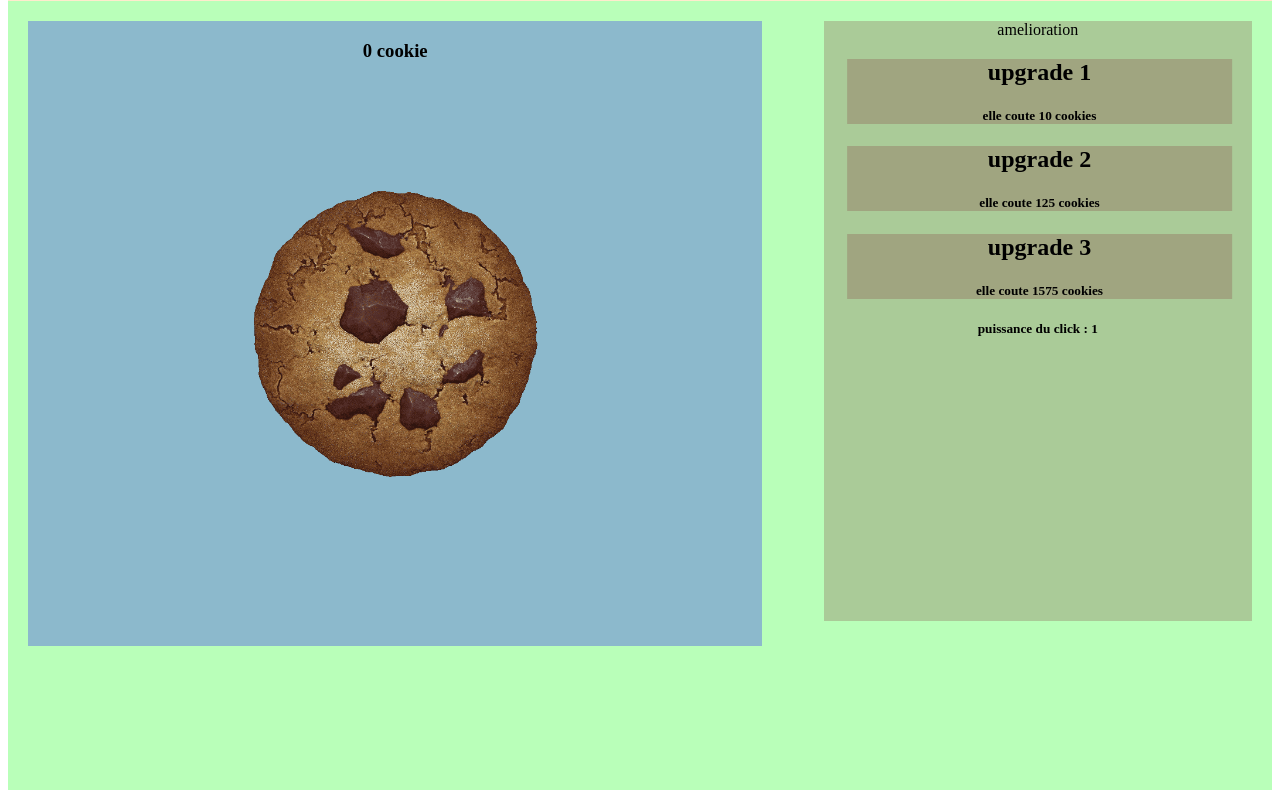
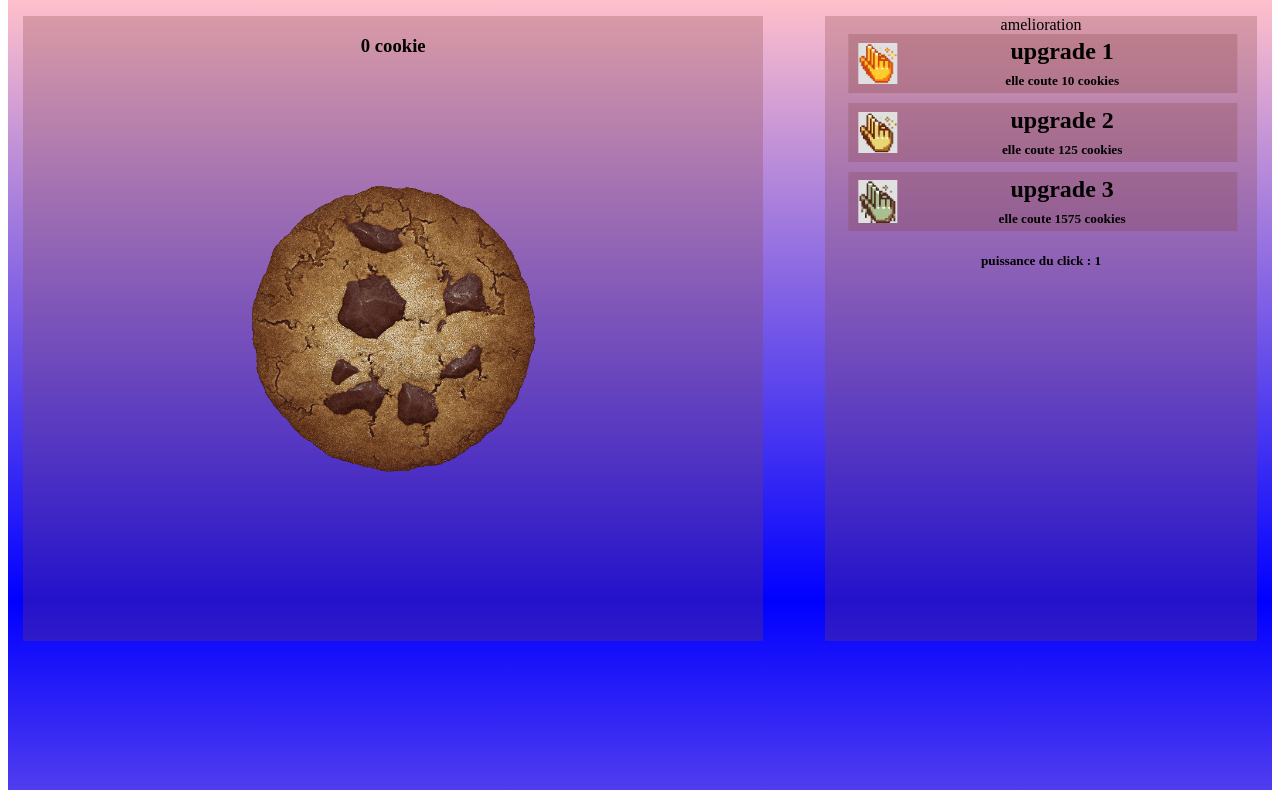
Before and after one commit to vvandamhumblot/projet_cookie_clicker, a plain HTML site: page index.html in a window 1280 px wide. Shown: the part 82-872 px from the top of the page. Drawn offline with Linux system fonts and the light colour scheme.

Commit message:
ajout des image pour les amelioration modif des couleurs du site possible que ça change encore  avec temps possible ajout d'une prochaine fonctinalité. et ajout prochiane de futur amelioration

```diff
--- a/index.html
+++ b/index.html
@@ -20,14 +20,17 @@
             <div id="amélioration">
                 amelioration
                 <div id="upgrade1">
+                    <img class="upgrade_img" src="image_cookie/image_click_upgrade1.png" alt="image de l'upgrade 1">
                     <h2>upgrade 1</h2>
                     <h5 id="prix-up1">elle coute 10 cookies</h5>
                 </div>
                 <div id="upgrade2">
+                    <img class="upgrade_img" src="image_cookie/image_click_upgrade2.png" alt="image de l'upgrade 1">
                     <h2>upgrade 2</h2>
                     <h5 id="prix-up2">elle coute 125 cookies</h5>
                 </div>
                 <div id="upgrade3" >
+                    <img class="upgrade_img" src="image_cookie/image_click_upgrade3.png" alt="image de l'upgrade 1">
                     <h2>upgrade 3</h2>
                     <h5 id="prix-up3">elle coute 1575 cookies</h5>
                 </div>
--- a/style.css
+++ b/style.css
@@ -1,6 +1,6 @@
 #titre {
     color: brown;
-    background-color: blanchedalmond;
+    background-color: pink;
     text-align: center;
     height: 75px;
 }
@@ -12,7 +12,7 @@
 
 #le_cookie {
     text-align: center;
-    background-color:rgba(25, 0, 255, 0.274);
+    background-color:rgba(131, 68, 68, 0.274);
     background-image: url("image_cookie/PerfectCookie.png");
     background-repeat: no-repeat;
     background-position: center;
@@ -25,7 +25,7 @@
     text-align: center;
     background-color:rgba(131, 68, 68, 0.274);
     width: 35%;
-    height:600px;
+    height:625px;
 }
 
 #upgrade1 {
@@ -46,14 +46,49 @@
     transform: translate(6%, 0%);
 }
 
+#upgrade1,
+#upgrade2,
+#upgrade3 {
+    display: grid;
+    grid-template-columns: 10% 1fr;
+    grid-template-areas:
+        "image title"
+        "image price";
+    align-items: center;
+}
+
+#upgrade1,
+#upgrade2,
+#upgrade3 {
+    margin-bottom: 10px;
+}
+
+#upgrade1 h2, #upgrade2 h2, #upgrade3 h2 {
+    grid-area: title;
+    margin: 4px 8px;
+}
+
+#upgrade1 h5, #upgrade2 h5, #upgrade3 h5 {
+    grid-area: price;
+    margin: 4px 8px;
+}
+
 #game {
     display: flex;
     flex-direction: row;
     align-items: flex-start;
     gap: 5%;
-    background-color:rgba(0, 255, 0, 0.274);
+    background: linear-gradient(pink, blue, pink);
     width: 100%;
     height: 1200px;
-    padding: 20px;
+    padding: 15px;
     box-sizing: border-box;
 }
+
+.upgrade_img {
+    grid-area: image;
+    width: 100%;
+    height: auto;
+    margin-left: 10px;
+    padding: 0;
+}
```
Also changed, not shown: image_cookie/image_click_upgrade1.png (added), image_cookie/image_click_upgrade2.png (added), image_cookie/image_click_upgrade3.png (added).
